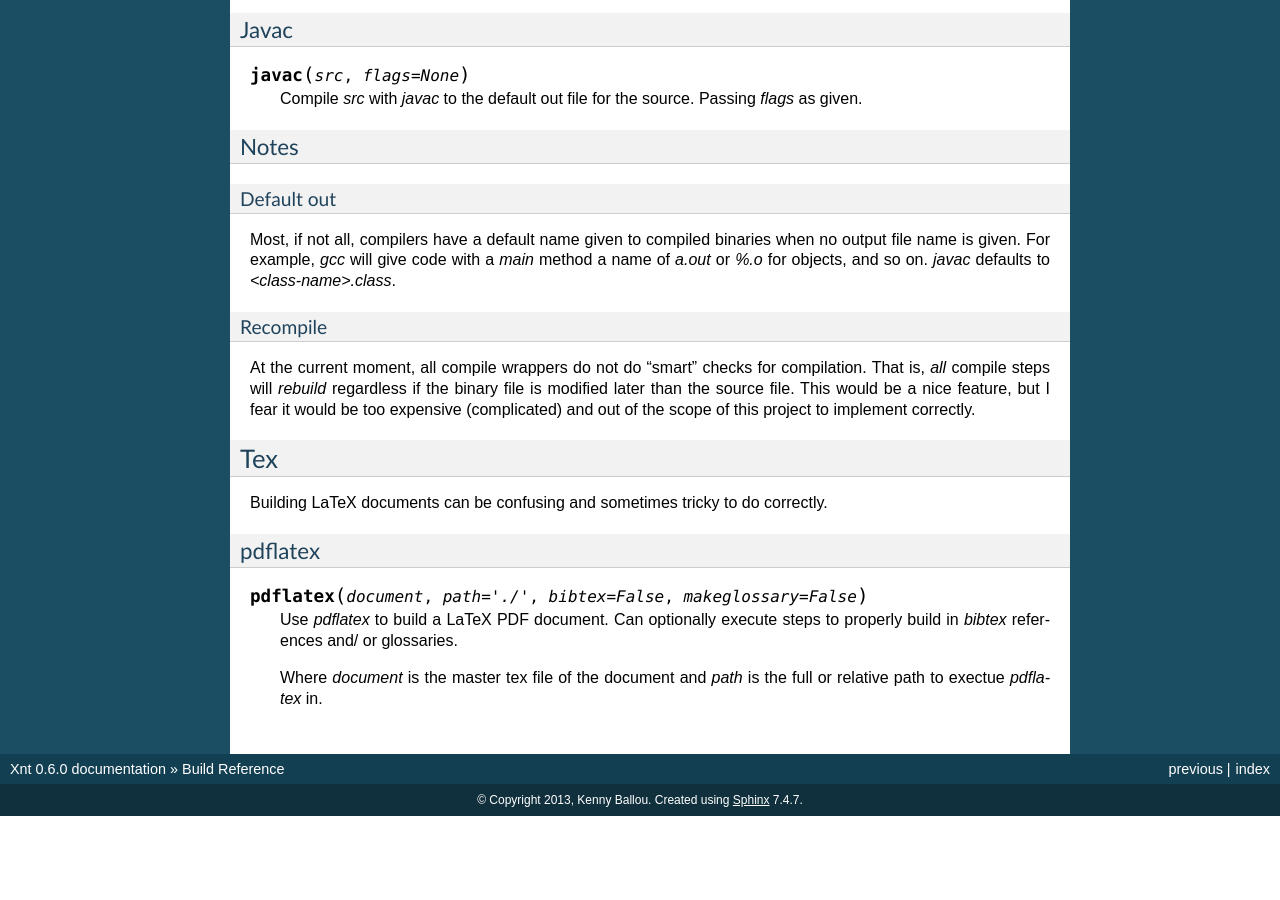
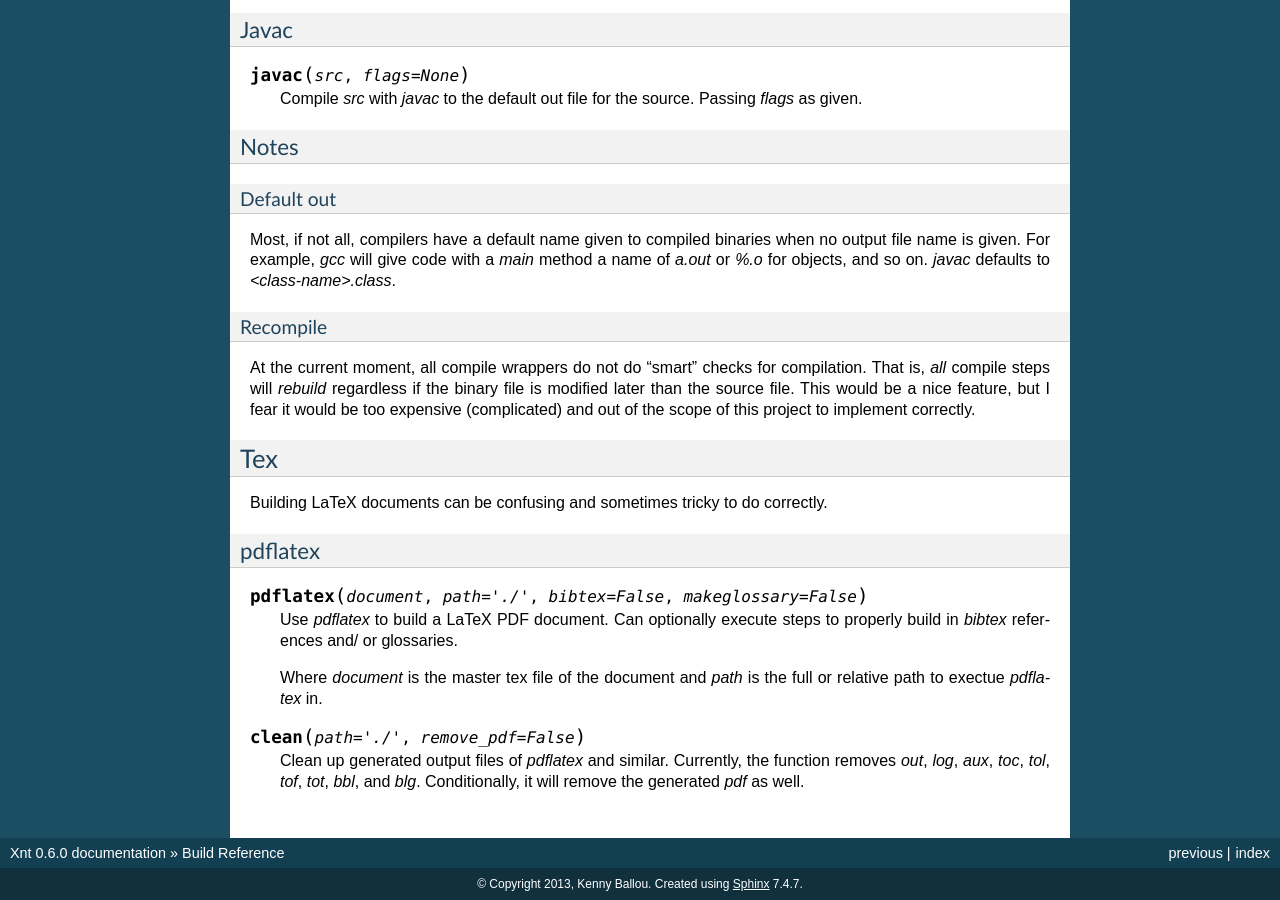
Before and after one commit to kennyballou/Xnt, a Sphinx documentation site: the page built from docs/source/buildreference.rst, in a window 1280 px wide and 900 px high, scrolled down 1145 px. Built offline with Sphinx 7.4.7, drawn with Linux system fonts in a browser that asks for light colours; before the commit the page ends 1961 px from its top, so only the background shows below that.

Commit message:
Add clean method to tex module

```diff
--- a/docs/source/buildreference.rst
+++ b/docs/source/buildreference.rst
@@ -127,3 +127,10 @@ pdflatex
 
     Where *document* is the master tex file of the document and *path* is the
     full or relative path to exectue `pdflatex` in.
+
+.. _xnt.build.tex.clean:
+.. function:: clean(path="./", remove_pdf=False)
+
+    Clean up generated output files of `pdflatex` and similar. Currently, the
+    function removes `out`, `log`, `aux`, `toc`, `tol`, `tof`, `tot`, `bbl`,
+    and `blg`. Conditionally, it will remove the generated `pdf` as well.
```
Also changed, not shown: 1 other file.
